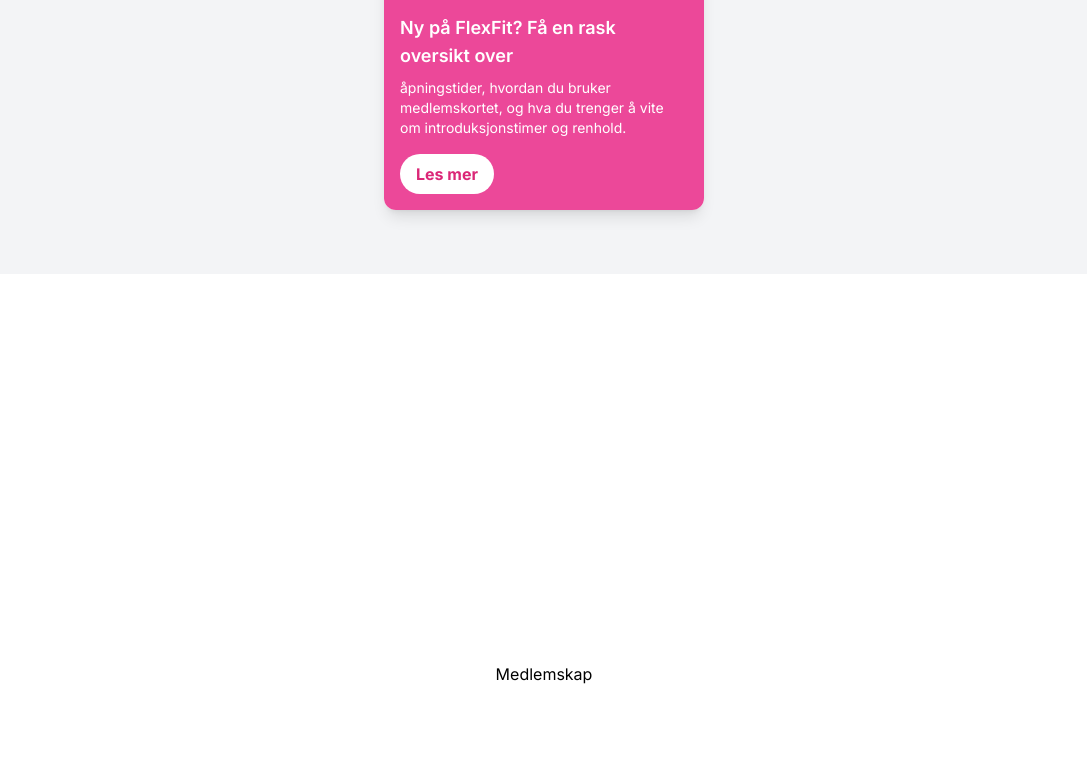
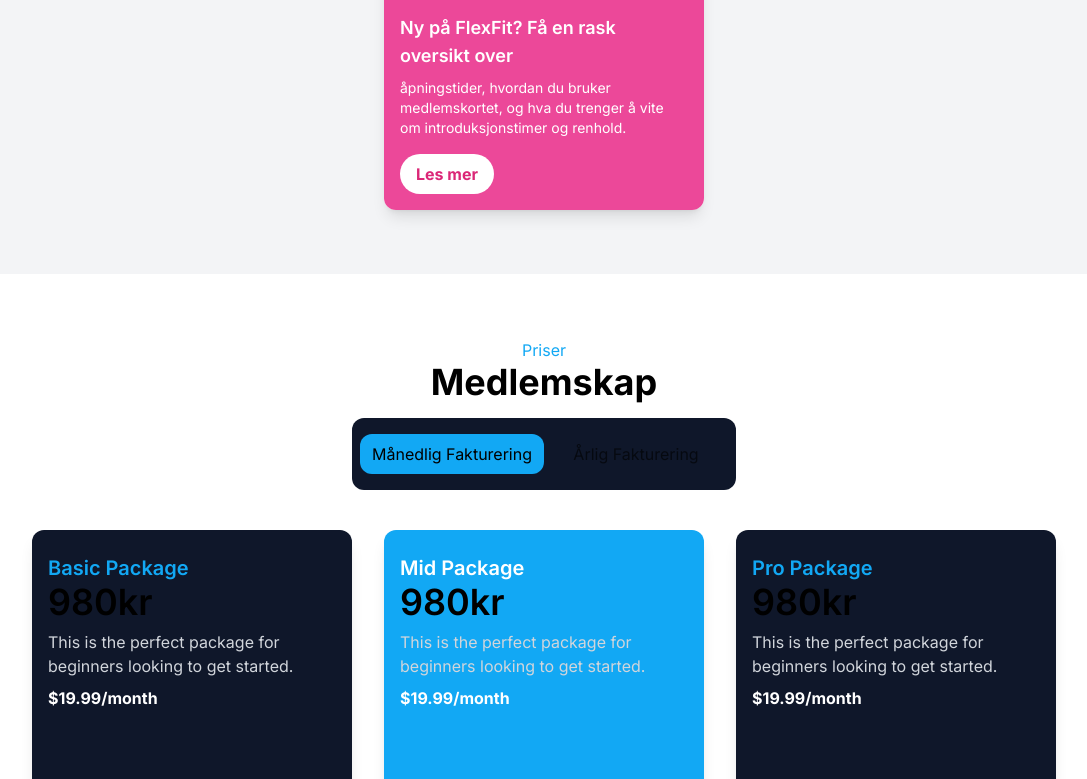
Before and after one commit to Sebastian-Nyberget/flexfit, a Next.js app: page / in a window 1280 px wide. Shown: the part 2018-2797 px from the top of the page, without its empty margins (96-1183 px from the left). Built offline with nearby package versions, Linux system fonts and the light colour scheme; no server answers.

Commit message:
feat: added membership

```diff
--- a/components/Header.tsx
+++ b/components/Header.tsx
@@ -24,12 +24,11 @@
 export default function Header() {
     const [activePage, setActivePage] = useState('');
     const [menuOpen, setMenuOpen] = useState(false);
-    const pathname = usePathname(); // Use usePathname to get the current path
+    const pathname = usePathname();
 
     useEffect(() => {
-        // Set the active page when pathname changes
         setActivePage(pathname);
-    }, [pathname]); // Dependency array contains pathname
+    }, [pathname]);
 
     const getLinkClasses = (path: string) =>
         `text-black dark:text-white ${activePage === path ? 'text-pink-500 dark:text-pink-500 font-bold' : ''}`;
--- a/components/Hero.tsx
+++ b/components/Hero.tsx
@@ -18,7 +18,7 @@
                         height={200}
                         alt=''
                     />
-                    <h1 className='text-6xl pb-5'>Din styrke, <br /> din vei</h1>
+                    <h1 className='text-6xl pb-5 text-white dark:text-black'>Din styrke, <br /> din vei</h1>
                     <div className='bg-white w-40 py-3 text-center border-2 border-secondary rounded-lg hover:bg-gray-300'>
                         <Link href="/" className="text-black">Kom i gang</Link>
                     </div>
--- a/components/Membership.tsx
+++ b/components/Membership.tsx
@@ -1,9 +1,58 @@
-const Membership = () => {
-    return (
-        <div className="w-full h-screen flex flex-col justify-center items-center bg-white">
-            <h1 className="text-black">Medlemskap</h1>
+import Image from 'next/image';
+
+const Page = () => {
+  return (
+    <div className="bg-white w-full h-full py-16">
+      <div className="w-full flex flex-col items-center justify-center">
+        <p className='text-primary'>Priser</p>
+        <h1 className="text-black text-4xl font-bold">Medlemskap</h1>
+        <div className="pt-4">
+          <div className="bg-slate-900 w-96 h-auto flex rounded-xl py-4 px-2">
+            <div className='w-1/2 text-center bg-primary rounded-xl py-2'>Månedlig Fakturering</div>
+            <div className='w-1/2 text-center py-2 opacity-60'>Årlig Fakturering</div>
+          </div>
         </div>
-    );
-}
+      </div>
 
-export default Membership;
+      <div className="flex flex-wrap justify-center gap-8 px-20 pt-10">
+        <div className="max-w-xs bg-slate-900 rounded-xl shadow-lg overflow-hidden">
+          <div className="w-full h-80 px-4 py-6">
+            <h1 className="text-left text-primary font-semibold text-xl">Basic Package</h1>
+            <h1 className='text-4xl font-semibold'>980kr</h1>
+            <p className="text-left text-gray-300 mt-2">This is the perfect package for beginners looking to get started.</p>
+            <p className="text-left text-white mt-2 font-bold">$19.99/month</p>
+          </div>
+        </div>
+
+        <div className="max-w-xs bg-primary rounded-xl shadow-lg overflow-hidden">
+          <div className="w-full h-80 px-4 py-6">
+            <h1 className="text-left text-white font-semibold text-xl">Mid Package</h1>
+            <h1 className='text-4xl font-semibold'>980kr</h1>
+            <p className="text-left text-gray-300 mt-2">This is the perfect package for beginners looking to get started.</p>
+            <p className="text-left text-white mt-2 font-bold">$19.99/month</p>
+          </div>
+        </div>
+
+        <div className="max-w-xs bg-slate-900 rounded-xl shadow-lg overflow-hidden">
+          <div className="w-full h-80 px-4 py-6">
+            <h1 className="text-left text-primary font-semibold text-xl">Pro Package</h1>
+            <h1 className='text-4xl font-semibold'>980kr</h1>
+            <p className="text-left text-gray-300 mt-2">This is the perfect package for beginners looking to get started.</p>
+            <p className="text-left text-white mt-2 font-bold">$19.99/month</p>
+          </div>
+        </div>
+
+        <div className="max-w-xs bg-slate-900 rounded-xl shadow-lg overflow-hidden">
+          <div className="w-full h-80 px-4 py-6">
+            <h1 className="text-left text-primary font-semibold text-xl">Athlete Package</h1>
+            <h1 className='text-4xl font-semibold'>980kr</h1>
+            <p className="text-left text-gray-300 mt-2">This is the perfect package for beginners looking to get started.</p>
+            <p className="text-left text-white mt-2 font-bold">$19.99/month</p>
+          </div>
+        </div>
+      </div>
+    </div>
+  );
+};
+
+export default Page;
```
